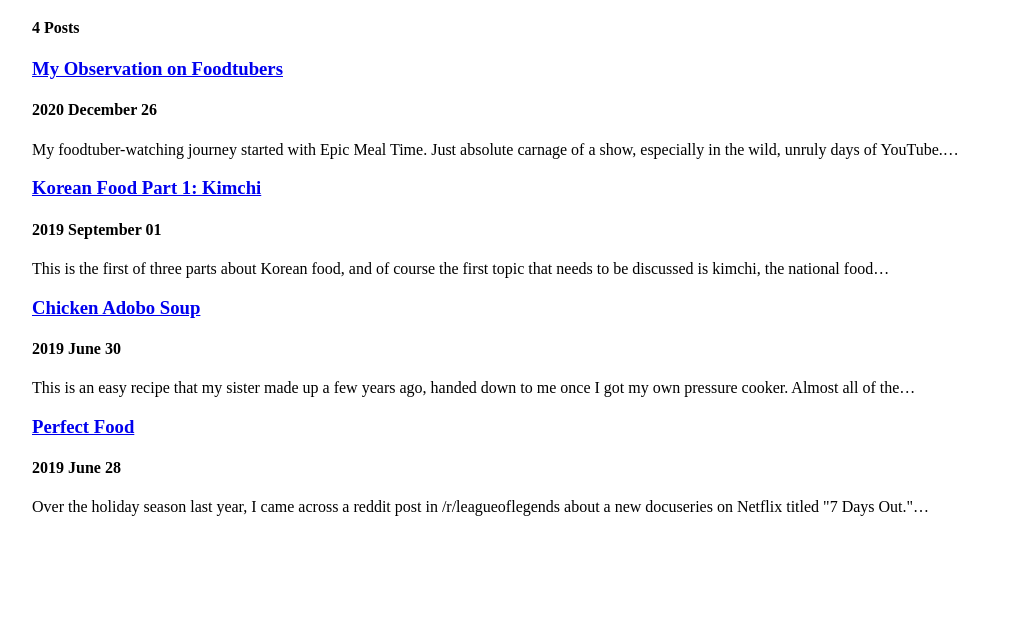
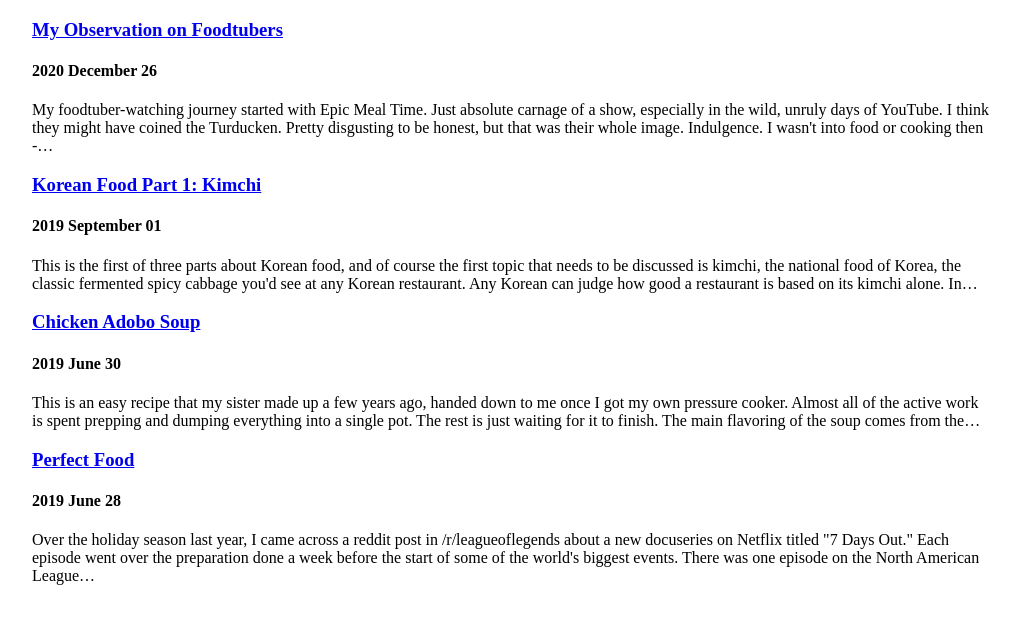
Before and after one commit to edward1kim/edward1kim.github.io, a Gatsby site: page /food in a window 1280 px wide. Shown: the part 111-734 px from the top of the page, without its empty margins (128-1148 px from the left). Built offline with nearby package versions, Linux system fonts and the light colour scheme; Gatsby itself is replaced by a stand-in of ours.

Commit message:
Condensed category head pages to template

```diff
--- a/gatsby-config.js
+++ b/gatsby-config.js
@@ -14,23 +14,23 @@ module.exports = {
       },
       {
          name:'ABOUT',
-         link:'/about'
+         link:'/about/'
       },
       {
         name:'FOOD',
-        link:'/food'
+        link:'/food/'
       },
       {
         name:'LIFE',
-        link:'/life'
+        link:'/life/'
       },
       {
         name:'TECH',
-        link:'/tech'
+        link:'/tech/'
       },
       {
         name:'TIDBITS',
-        link:'/tidbits'
+        link:'/tidbits/'
       }
     ]
   },
@@ -76,6 +76,12 @@ module.exports = {
               },
               escapeEntities: {},
             }
+          },
+          {
+            resolve: "gatsby-remark-external-links",
+            // options: {
+            //   rel: "nofollow"
+            // }
           }
         ],
       },
--- a/gatsby-node.js
+++ b/gatsby-node.js
@@ -1,5 +1,6 @@
 const path = require(`path`)
 const { createFilePath } = require(`gatsby-source-filesystem`)
+const menuLinks = require(`./gatsby-config`).siteMetadata.menuLinks.map(({ link }) => link)
 
 exports.onCreateNode = ({ node, getNode, actions }) => {
   const { createNodeField } = actions
@@ -23,6 +24,9 @@ exports.createPages = async ({ graphql, actions }) => {
             fields {
               slug
             }
+            frontmatter {
+              category
+            }
           }
         }
       }
@@ -30,14 +34,22 @@ exports.createPages = async ({ graphql, actions }) => {
   `)
 
   result.data.allMarkdownRemark.edges.forEach(({ node }) => {
+    if (!menuLinks.includes(node.fields.slug)) {
       createPage({
         path: node.fields.slug,
         component: path.resolve(`./src/templates/post.js`),
         context: {
-        // Data passed to context is available
-        // in page queries as GraphQL variables.
-        slug: node.fields.slug,
+          slug: node.fields.slug
         },
       })
+    } else {
+      createPage({
+        path: node.fields.slug,
+        component: path.resolve(`./src/templates/postLists.js`),
+        context: {
+          category: node.frontmatter.category
+        },
       })
     }
+  })
+}
--- a/package.json
+++ b/package.json
@@ -16,6 +16,7 @@
   "dependencies": {
     "gatsby": "^2.26.1",
     "gatsby-plugin-sharp": "^2.13.1",
+    "gatsby-remark-external-links": "^0.0.4",
     "gatsby-remark-images": "^3.10.0",
     "gatsby-remark-prismjs": "^3.12.0",
     "gatsby-source-filesystem": "^2.10.0",
--- a/src/pages/food.js
+++ /dev/null
@@ -1,55 +0,0 @@
-import React from "react"
-import { Link, graphql } from "gatsby"
-import Layout from "../components/layout"
-
-export default function Food({ data }) {
-  console.log(data)
-  return (
-    <Layout>
-      <h1>
-        Food
-      </h1>
-      <h4>{data.allMarkdownRemark.totalCount} Posts</h4>
-      {data.allMarkdownRemark.edges.map(({ node }) => (
-        <div key={node.id}>
-          <h3>
-            <Link to={node.fields.slug}>{node.frontmatter.title}{" "}</Link>
-          </h3>
-          <h4>{node.frontmatter.date}</h4>
-          <p>{node.excerpt}</p>
-        </div>
-      ))}
-    </Layout>
-  )
-}
-export const query = graphql`
-  query {
-    allMarkdownRemark(
-        sort: {
-            fields: [frontmatter___date],
-            order: DESC
-        }
-        filter: {
-            frontmatter: {
-                category: {eq: "food"}
-            }
-        }
-        ) {
-      totalCount
-      edges {
-        node {
-          id
-          frontmatter {
-            title
-            date(formatString: "YYYY MMMM DD")
-            category
-          }
-          fields {
-            slug
-          }
-          excerpt
-        }
-      }
-    }
-  }
-`
--- /dev/null
+++ b/src/pages/food.md
@@ -0,0 +1,5 @@
+---
+title: "Food"
+category: "food"
+isHead: true
+---
--- /dev/null
+++ b/src/pages/life.md
@@ -0,0 +1,5 @@
+---
+title: "Life"
+category: "life"
+isHead: true
+---
--- /dev/null
+++ b/src/pages/tech.md
@@ -0,0 +1,5 @@
+---
+title: "Tech"
+category: "tech"
+isHead: true
+---
--- a/src/pages/tech/2019-05-30-stats-in-rust.md
+++ b/src/pages/tech/2019-05-30-stats-in-rust.md
@@ -3,7 +3,7 @@ title: "From C++ to Rust"
 date: 2019-05-30
 category: "tech"
 ---
-For a few months now, I've been going through the [The Rust Programming Language][rust-book]{} book (known as The Book). I heard about this language while peeking at someone's github, and since I just finished my Euchre project in EECS 280 of my last semester at Michigan, I said, "Why not?" It's very similar to C++, especially syntactically, but it's safer (i.e. more safeguards against memory leaks through its concept of "ownership", anything declared is immutable by default, functions must be explicitly declared public if you want to use it in other files—to name a few) and performs almost as efficiently. This post is going to expand on my musings on going from one object oriented language to another.
+For a few months now, I've been going through the [The Rust Programming Language][rust-book] book (known as The Book). I heard about this language while peeking at someone's github, and since I just finished my Euchre project in EECS 280 of my last semester at Michigan, I said, "Why not?" It's very similar to C++, especially syntactically, but it's safer (i.e. more safeguards against memory leaks through its concept of "ownership", anything declared is immutable by default, functions must be explicitly declared public if you want to use it in other files—to name a few) and performs almost as efficiently. This post is going to expand on my musings on going from one object oriented language to another.
 
 Let's start with declaring a variable. In C++, it'd be something like this:
 
--- /dev/null
+++ b/src/pages/tidbits.md
@@ -0,0 +1,5 @@
+---
+title: "Tidbits"
+category: "tidbits"
+isHead: true
+---
--- a/src/templates/post.js
+++ b/src/templates/post.js
@@ -2,7 +2,7 @@ import React from "react"
 import { graphql } from "gatsby"
 import Layout from "../components/layout"
 
-export default function BlogPost({ data }) {
+export default function Post({ data }) {
   const post = data.markdownRemark
   return (
     <Layout>
--- a/src/pages/tidbits.js
+++ b/src/templates/postLists.js
@@ -2,15 +2,14 @@ import React from "react"
 import { Link, graphql } from "gatsby"
 import Layout from "../components/layout"
 
-export default function Tidbits({ data }) {
-  console.log(data)
+export default function PostLists({ data }) {
+  let posts = data.allMarkdownRemark.edges.filter(({ node }) => !node.frontmatter.isHead)
+  let categoryHead = data.allMarkdownRemark.edges.filter(({ node }) => node.frontmatter.isHead)[0].node
+
   return (
     <Layout>
-      <h1>
-        Tidbits
-      </h1>
-      <h4>{data.allMarkdownRemark.totalCount} Posts</h4>
-      {data.allMarkdownRemark.edges.map(({ node }) => (
+      <h1>{categoryHead.frontmatter.title}</h1>
+      {posts.map(({ node }) => (
         <div key={node.id}>
           <h3>
             <Link to={node.fields.slug}>{node.frontmatter.title}{" "}</Link>
@@ -22,8 +21,9 @@ export default function Tidbits({ data }) {
     </Layout>
   )
 }
+
 export const query = graphql`
-  query {
+  query($category: String!) {
     allMarkdownRemark(
       sort: {
         fields: [frontmatter___date],
@@ -31,11 +31,10 @@ export const query = graphql`
       }
       filter: {
         frontmatter: {
-                category: {eq: "tidbits"}
+          category: {eq: $category}
         }
       }
     ) {
-      totalCount
       edges {
         node {
           id
@@ -43,11 +42,12 @@ export const query = graphql`
             title
             date(formatString: "YYYY MMMM DD")
             category
+            isHead
           }
           fields {
             slug
           }
-          excerpt
+          excerpt(pruneLength: 300)
         }
       }
     }
```
Also changed, not shown: src/components/layout.js (+0 -11 lines), src/pages/index.js (+11 -7 lines), src/pages/life.js (deleted, +0 -55 lines), src/pages/tech.js (deleted, +0 -55 lines), 1 other file. Lines whose indentation alone changed are shown as unchanged.
